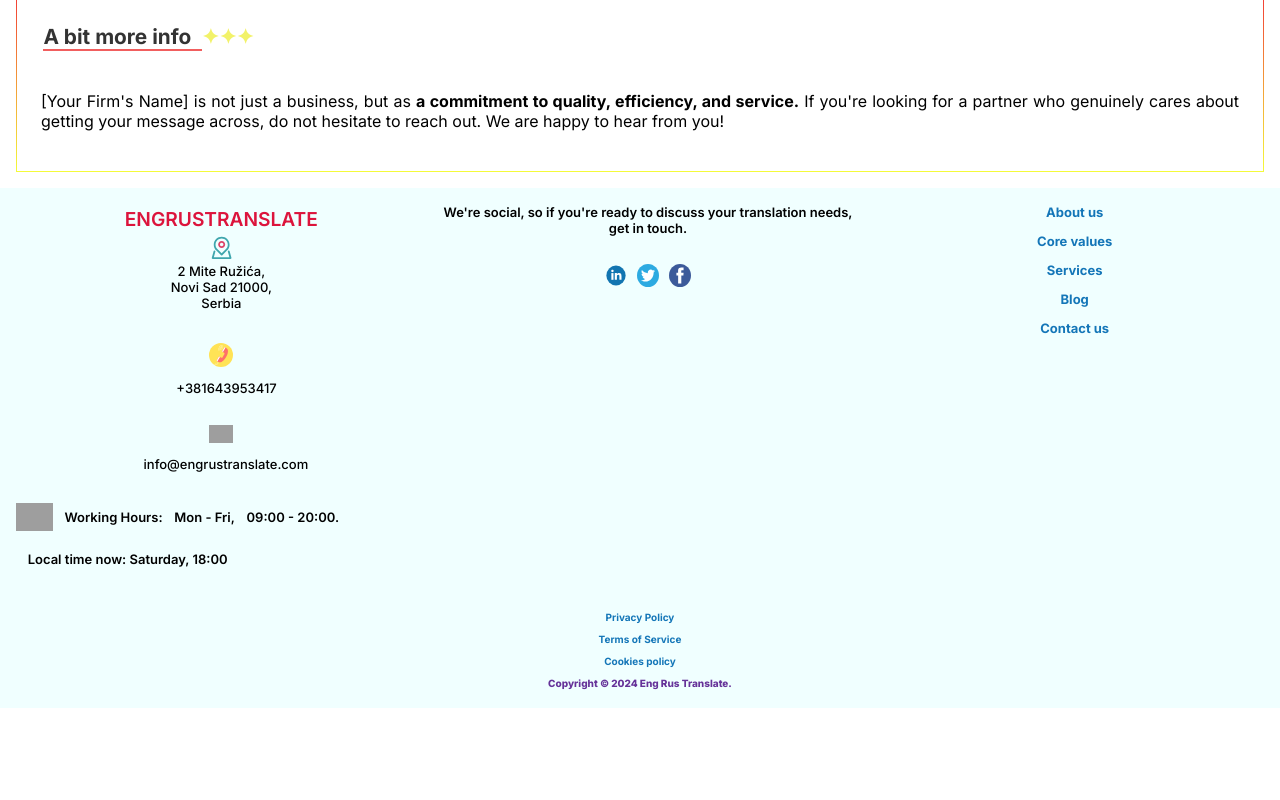
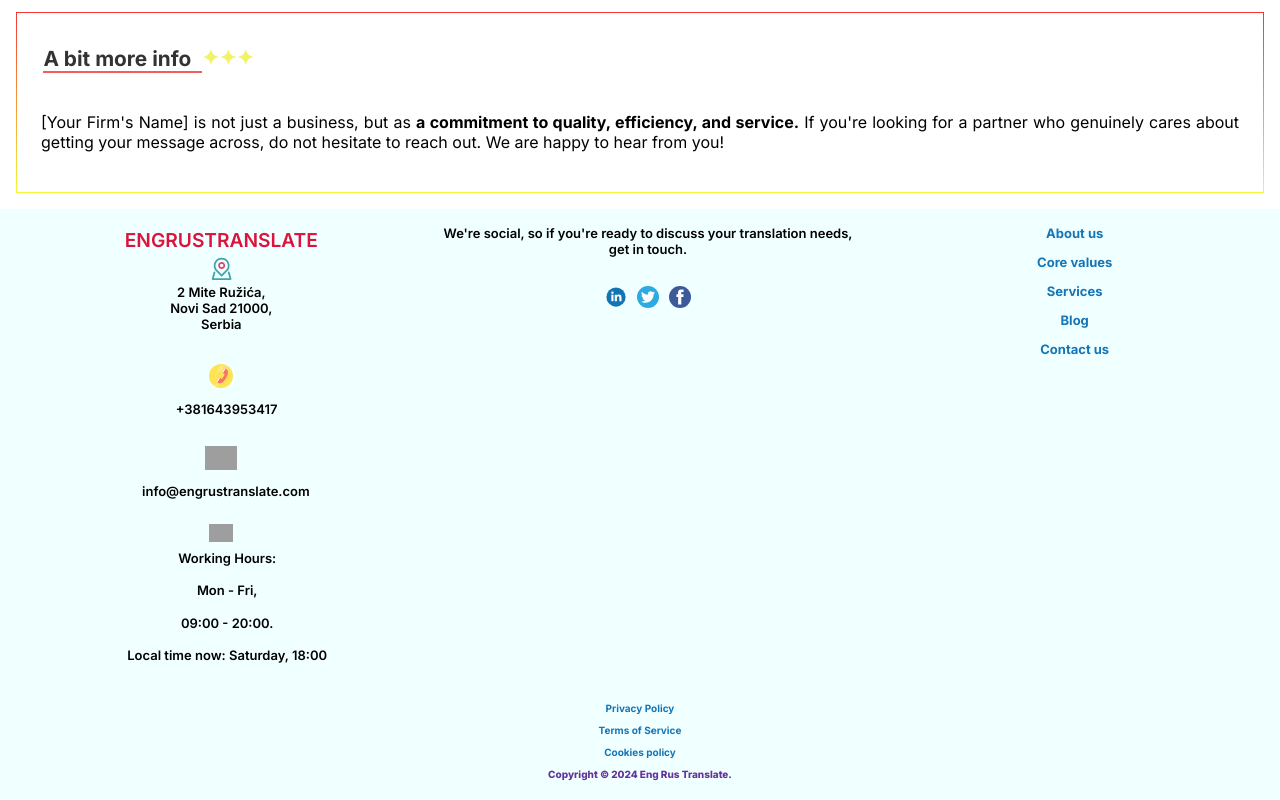
Before and after one commit to GitHubPaulPP/transl_com, an Astro site: page /about in a window 1280 px wide. Shown: the part 1690-2490 px from the top of the page. Before the commit the page ends 2398 px from the top, so only its background shows below. Built offline with nearby package versions, Linux system fonts and the light colour scheme; Astro itself is replaced by a stand-in of ours; grey boxes are pictures that could not be loaded.

Commit message:
header and footer update

```diff
--- a/src/components/Footer.astro
+++ b/src/components/Footer.astro
@@ -278,7 +278,7 @@
         }
 
         .address > p {
-            font-weight: 500;
+            font-weight: 600;
             /* text-align: start; */
             font-size: small;
             margin: 0;
@@ -298,7 +298,7 @@
         }
 
         .phone > p {
-            font-weight: 500;
+            font-weight: 600;
             text-align: start;
             font-size: small;
         }
@@ -312,12 +312,32 @@
         }
 
         .email img {
+            width: 2em;
+        }
+
+        .email > p {
+            font-weight: 600;
+            text-align: start;
+            font-size: small;
+        }
+
+        .working-hours {
+            display: flex;
+            flex-flow: column wrap;
+            justify-content: flex-start;
+            align-items: center;
+            margin-bottom: 0.7em;
+            width: 100%;
+            line-height: 0.5;
+        }
+
+        .working-hours img {
             width: 1.5em;
         }
 
-        .email > p {
-            font-weight: 500;
-            text-align: start;
+        .working-hours > p {
+            font-weight: 600;
+            margin-left: 0.9em;
             font-size: small;
         }
 
--- a/src/components/Header.astro
+++ b/src/components/Header.astro
@@ -62,7 +62,7 @@
         font-size: x-small;
         font-weight: 600;
         padding: 1em;
-        background-color: rgb(248, 242, 242);
+        background-color: snow;
     }
 
     .phone {
@@ -80,7 +80,6 @@
         grid-row: 1/4;
         text-align: end;
     }
-
 
     .social img {
         width: 1.5em;
@@ -178,6 +177,22 @@
     }
 
     @media (min-width: 36em) {
+        .above-logo {
+            display: grid;
+            grid-template-columns: repeat(2, 1fr);
+            line-height: 0.3;
+            font-size: 0.8em;
+            font-weight: 600;
+            padding: 0.9em;
+            background-color: snow;
+
+        }
+
+        .social img {
+            width: 1.7em;
+            padding: 0.3em;
+        }
+
         .logo {
             display: flex;
             align-items: center;
```
